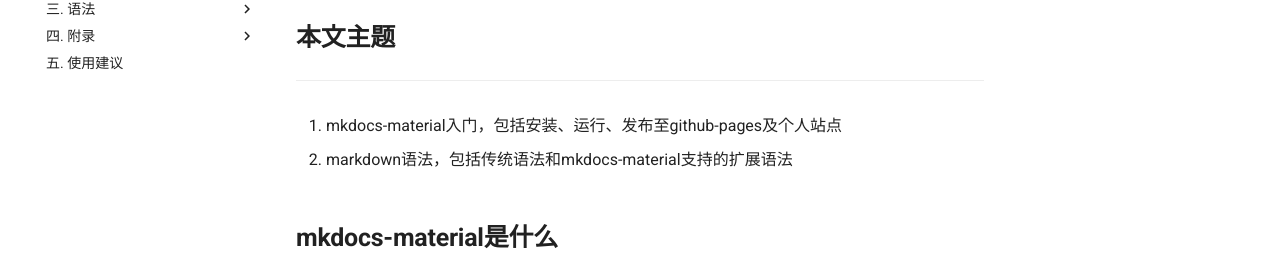
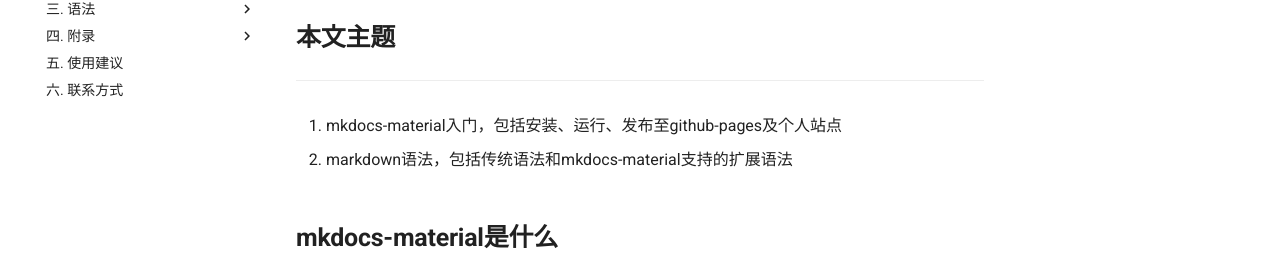
Before and after one commit to zhenjunz/markdown-with-mkdocs-material, an MkDocs documentation site: the page built from docs/index.md, in a window 1280 px wide. Shown: the part 201-474 px from the top of the page. Built offline with MkDocs 1.6.1 and Material for MkDocs 9.7.7, drawn with Linux system fonts in a browser that asks for light colours; comment, search, counter and statistics services are not loaded; old or Windows-style settings are respelled for this version of MkDocs.

Commit message:
add contact

```diff
--- a/mkdocs.yml
+++ b/mkdocs.yml
@@ -135,3 +135,4 @@
         - 5. 模块介绍: appendix/module.md
         - 6. mkdocs层级关系: appendix/level.md
     - 五. 使用建议: recommend.md
+    - 六. 联系方式: contact.md
```
Also changed, not shown: docs/contact.md (added, +1 -0 lines).
